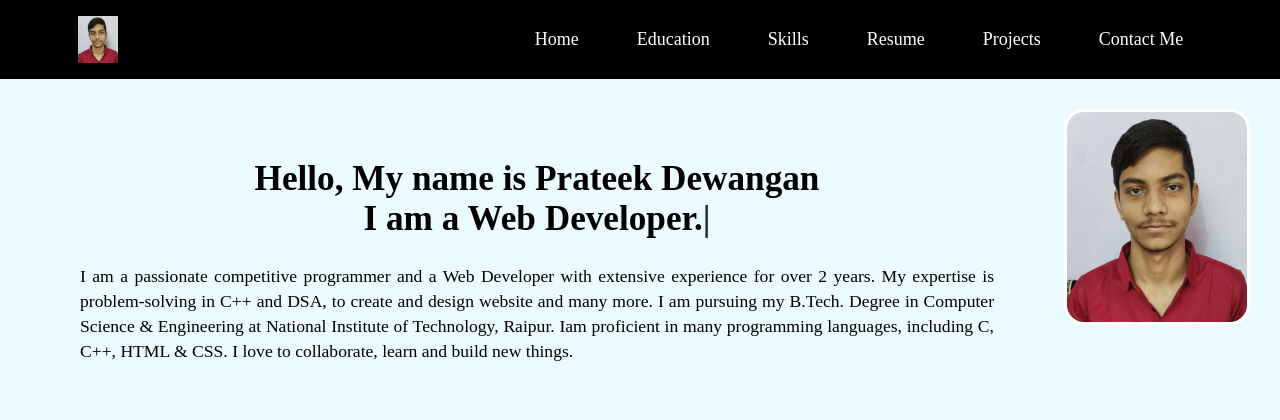
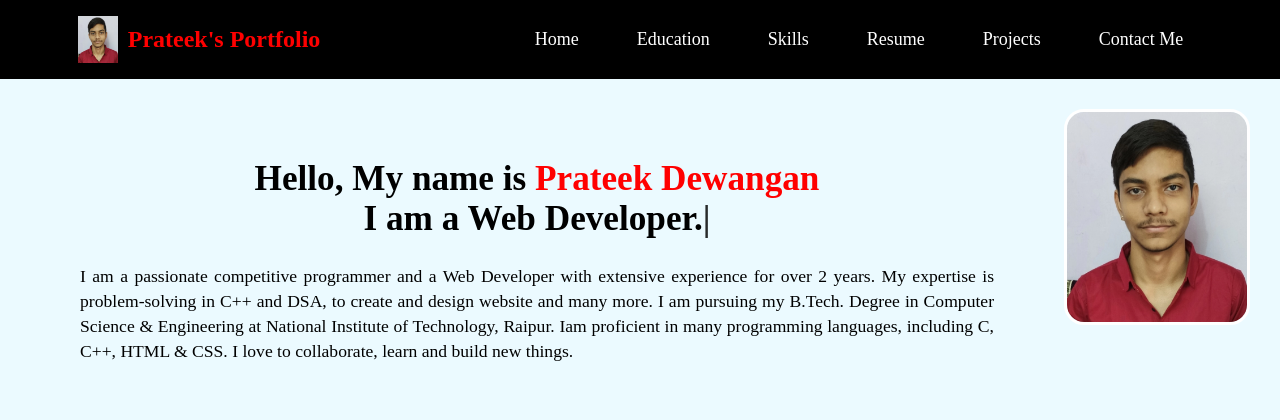
Before and after one commit to prateekdewangan615/Personal-Portfolio, a PHP site: page / in a window 1280 px wide. Shown: the top 420 px of the page. Run offline with PHP 8.4, Linux system fonts and the light colour scheme.

Commit message:
Update style.css

```diff
--- a/style.css
+++ b/style.css
@@ -5,6 +5,9 @@
 }
 body{
     background-color:rgb(235, 250, 255);
+}
+.reddish{
+    color: red;
 }
 /*Navigation Menu*/
 #logo{
```
